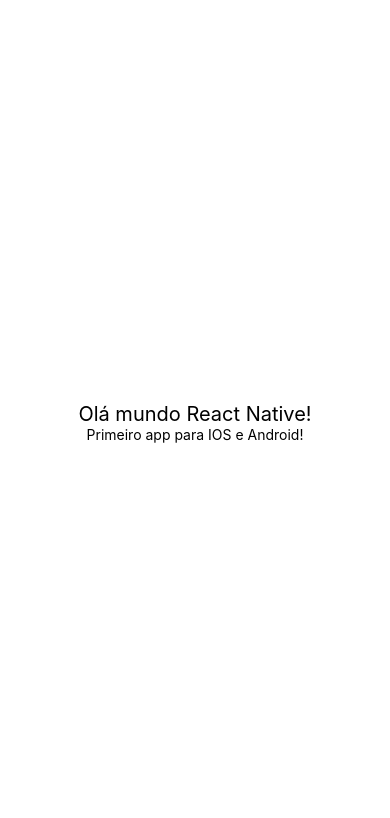
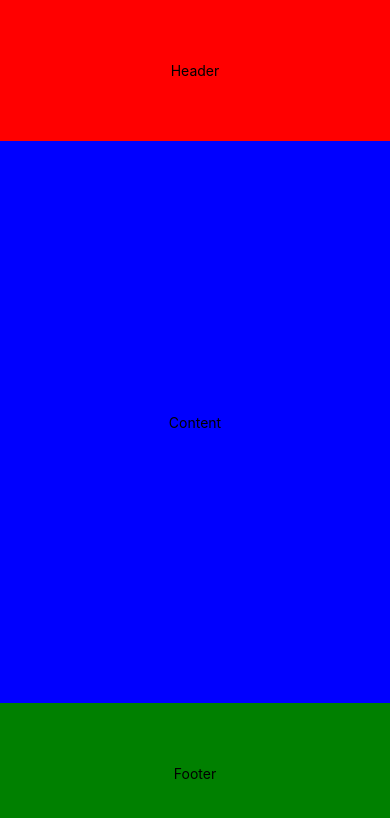
Before and after one commit to CarlosViniciusSantos/frontend-react-native, a React Native app: screen / in a window 390 px wide. Shown: the top 818 px of the page. Built offline with nearby package versions, Linux system fonts and the light colour scheme.

Commit message:
add components

```diff
--- a/App.js
+++ b/App.js
@@ -1,24 +1,20 @@
-import { StatusBar } from 'expo-status-bar';
 import { StyleSheet, Text, View } from 'react-native';
+import Header from './components/Header'
+import Content from './components/Content'
+import Footer from './components/Footer'
 
 export default function App() {
   return (
     <View style={styles.container}>
-      <Text style={styles.titulo}>Olá mundo React Native!</Text>
-      <Text>Primeiro app para IOS e Android!</Text>
-      <StatusBar style="auto" />
+        <Header/>
+        <Content/>
+        <Footer/>
     </View>
   );
 }
 
 const styles = StyleSheet.create({
   container: {
-    flex: 1,
-    backgroundColor: '#fff',
-    alignItems: 'center',
-    justifyContent: 'center',
-  },
-  titulo: {
-    fontSize:20
+    flex: 1
   }
-});
+})
--- /dev/null
+++ b/components/Content.js
@@ -0,0 +1,18 @@
+import { View, Text, StyleSheet } from "react-native";
+
+export default function Header() {
+    return (
+        <View style={styles.content}>
+            <Text>Content</Text>
+        </View>
+    )
+}
+
+const styles = StyleSheet.create({
+    content: {
+        flex: 4,
+        backgroundColor: 'blue',
+        justifyContent: 'center',
+        alignItems: 'center'
+    }
+})
--- /dev/null
+++ b/components/Footer.js
@@ -0,0 +1,18 @@
+import { View, Text, StyleSheet } from "react-native";
+
+export default function Footer(){
+    return(
+        <View style={styles.footer}>
+        <Text>Footer</Text>
+      </View>
+    )
+}
+
+const styles = StyleSheet.create({
+    footer:{
+        flex: 1,
+        backgroundColor: 'green',
+        justifyContent: 'center',
+        alignItems: 'center'
+      }
+})
--- /dev/null
+++ b/components/Header.js
@@ -0,0 +1,18 @@
+import { View, Text, StyleSheet } from "react-native";
+
+export default function Header(){
+    return(
+        <View style={styles.header}>
+          <Text>Header</Text>
+        </View>
+    )
+}
+
+const styles = StyleSheet.create({
+    header:{
+        flex: 1,
+        backgroundColor: 'red',
+        justifyContent: 'center',
+        alignItems: 'center'
+      }
+})
```
Also changed, not shown: App copy.js (added, +25 -0 lines).
